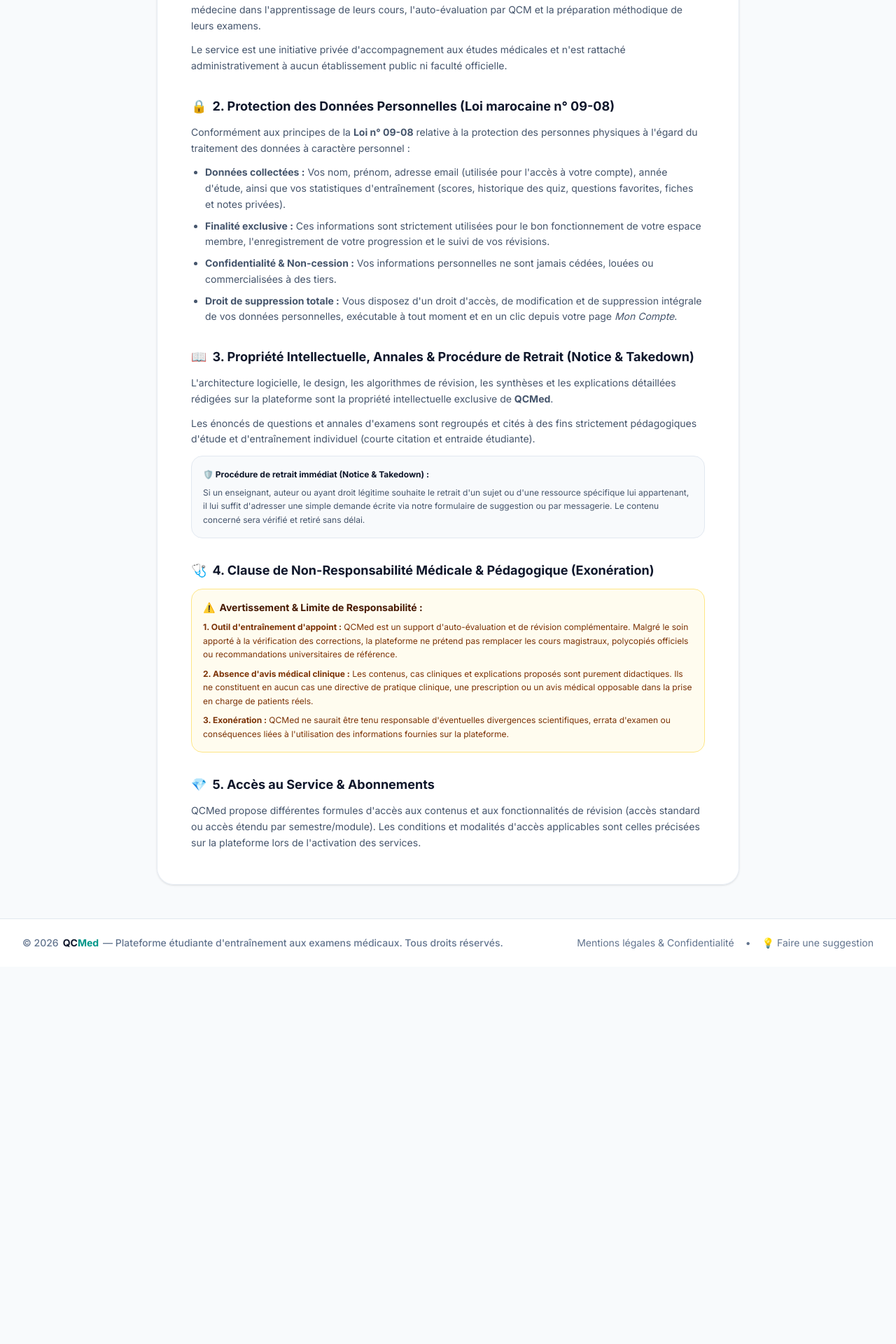
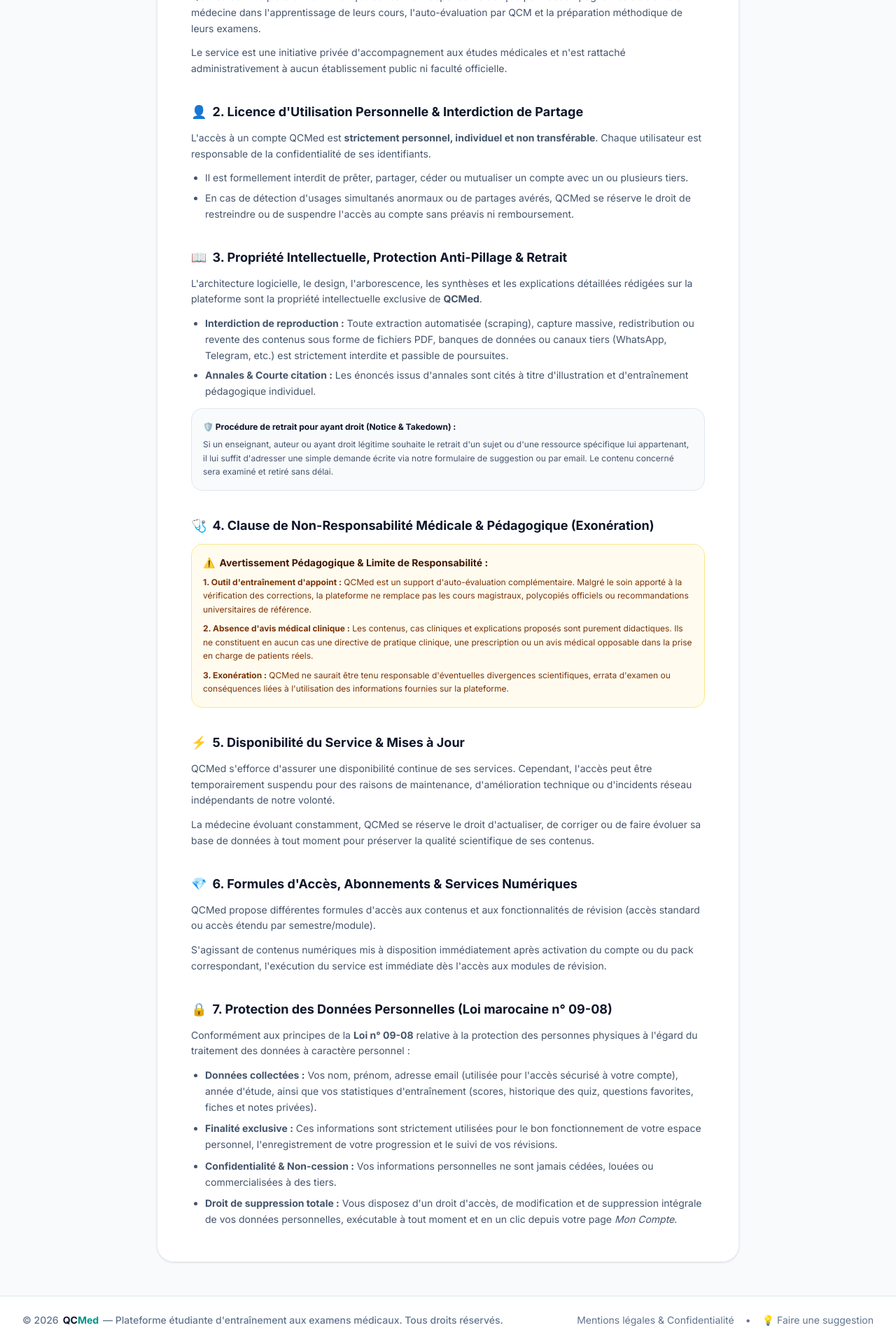
Before and after one commit to Alitoo1/projet-qcm-medecine-vercel, a Next.js app: page /mentions-legales in a window 1280 px wide. Shown: the part 389-2309 px from the top of the page at 70% size. Before the commit the page ends 1770 px from the top, so only its background shows below. Built offline with nearby package versions, Linux system fonts and the light colour scheme; no server answers.

Commit message:
Legal terms: Add comprehensive SaaS legal protections (anti-account sharing, anti-scraping, service availability, digital delivery)

```diff
--- a/src/app/(app)/mentions-legales/page.tsx
+++ b/src/app/(app)/mentions-legales/page.tsx
@@ -1,19 +1,20 @@
 export default function MentionsLegalesPage() {
   return (
     <div className="max-w-4xl mx-auto px-4 py-12 sm:px-6 lg:px-8 animate-fade-in">
-      <div className="bg-white/95 dark:bg-slate-900/95 backdrop-blur-md rounded-3xl border border-slate-200/80 dark:border-slate-800/80 p-8 sm:p-12 shadow-sm space-y-8">
+      <div className="bg-white/95 dark:bg-slate-900/95 backdrop-blur-md rounded-3xl border border-slate-200/80 dark:border-slate-800/80 p-8 sm:p-12 shadow-sm space-y-9">
         <div>
           <div className="inline-flex items-center gap-2 text-xs font-semibold text-teal-700 dark:text-teal-400 bg-teal-50 dark:bg-teal-950/60 px-3 py-1 rounded-full border border-teal-200/60 dark:border-teal-900/60 mb-3">
-            <span>⚖️</span> Informations Légales & Confidentialité
+            <span>⚖️</span> Cadre Juridique & Conditions Générales
           </div>
           <h1 className="text-3xl font-black text-slate-900 dark:text-white tracking-tight">
             Conditions d&apos;Utilisation & Politique de Confidentialité
           </h1>
           <p className="text-xs text-slate-500 dark:text-slate-400 mt-2">
-            Plateforme QCMed • Service pédagogique indépendant
+            Plateforme QCMed • Service pédagogique numérique indépendant
           </p>
         </div>
 
+        {/* 1. Nature & Objet */}
         <section className="space-y-3">
           <h2 className="text-lg font-bold text-slate-900 dark:text-white flex items-center gap-2">
             <span>🎯</span> 1. Nature & Objet du Service
@@ -26,59 +27,57 @@
           </p>
         </section>
 
+        {/* 2. Usage Personnel & Anti-Partage */}
         <section className="space-y-3">
           <h2 className="text-lg font-bold text-slate-900 dark:text-white flex items-center gap-2">
-            <span>🔒</span> 2. Protection des Données Personnelles (Loi marocaine n° 09-08)
+            <span>👤</span> 2. Licence d&apos;Utilisation Personnelle & Interdiction de Partage
           </h2>
           <p className="text-sm text-slate-600 dark:text-slate-300 leading-relaxed font-normal">
-            Conformément aux principes de la <strong>Loi n° 09-08</strong> relative à la protection des personnes physiques à l&apos;égard du traitement des données à caractère personnel :
+            L&apos;accès à un compte QCMed est <strong>strictement personnel, individuel et non transférable</strong>. Chaque utilisateur est responsable de la confidentialité de ses identifiants.
           </p>
-          <ul className="list-disc pl-5 text-sm text-slate-600 dark:text-slate-300 space-y-2 leading-relaxed font-normal">
-            <li>
-              <strong>Données collectées :</strong> Vos nom, prénom, adresse email (utilisée pour l&apos;accès à votre compte), année d&apos;étude, ainsi que vos statistiques d&apos;entraînement (scores, historique des quiz, questions favorites, fiches et notes privées).
-            </li>
-            <li>
-              <strong>Finalité exclusive :</strong> Ces informations sont strictement utilisées pour le bon fonctionnement de votre espace membre, l&apos;enregistrement de votre progression et le suivi de vos révisions.
-            </li>
-            <li>
-              <strong>Confidentialité & Non-cession :</strong> Vos informations personnelles ne sont jamais cédées, louées ou commercialisées à des tiers.
-            </li>
-            <li>
-              <strong>Droit de suppression totale :</strong> Vous disposez d&apos;un droit d&apos;accès, de modification et de suppression intégrale de vos données personnelles, exécutable à tout moment et en un clic depuis votre page <em>Mon Compte</em>.
-            </li>
+          <ul className="list-disc pl-5 text-sm text-slate-600 dark:text-slate-300 space-y-1.5 leading-relaxed font-normal">
+            <li>Il est formellement interdit de prêter, partager, céder ou mutualiser un compte avec un ou plusieurs tiers.</li>
+            <li>En cas de détection d&apos;usages simultanés anormaux ou de partages avérés, QCMed se réserve le droit de restreindre ou de suspendre l&apos;accès au compte sans préavis ni remboursement.</li>
           </ul>
         </section>
 
+        {/* 3. Propriété Intellectuelle, Anti-Scraping & Notice and Takedown */}
         <section className="space-y-3">
           <h2 className="text-lg font-bold text-slate-900 dark:text-white flex items-center gap-2">
-            <span>📖</span> 3. Propriété Intellectuelle, Annales & Procédure de Retrait (Notice & Takedown)
+            <span>📖</span> 3. Propriété Intellectuelle, Protection Anti-Pillage & Retrait
           </h2>
           <p className="text-sm text-slate-600 dark:text-slate-300 leading-relaxed font-normal">
-            L&apos;architecture logicielle, le design, les algorithmes de révision, les synthèses et les explications détaillées rédigées sur la plateforme sont la propriété intellectuelle exclusive de <strong>QCMed</strong>.
+            L&apos;architecture logicielle, le design, l&apos;arborescence, les synthèses et les explications détaillées rédigées sur la plateforme sont la propriété intellectuelle exclusive de <strong>QCMed</strong>.
           </p>
-          <p className="text-sm text-slate-600 dark:text-slate-300 leading-relaxed font-normal">
-            Les énoncés de questions et annales d&apos;examens sont regroupés et cités à des fins strictement pédagogiques d&apos;étude et d&apos;entraînement individuel (courte citation et entraide étudiante).
-          </p>
+          <ul className="list-disc pl-5 text-sm text-slate-600 dark:text-slate-300 space-y-1.5 leading-relaxed font-normal">
+            <li>
+              <strong>Interdiction de reproduction :</strong> Toute extraction automatisée (scraping), capture massive, redistribution ou revente des contenus sous forme de fichiers PDF, banques de données ou canaux tiers (WhatsApp, Telegram, etc.) est strictement interdite et passible de poursuites.
+            </li>
+            <li>
+              <strong>Annales & Courte citation :</strong> Les énoncés issus d&apos;annales sont cités à titre d&apos;illustration et d&apos;entraînement pédagogique individuel.
+            </li>
+          </ul>
           <div className="p-4 rounded-2xl bg-slate-50 dark:bg-slate-800/60 border border-slate-200 dark:border-slate-700/60 text-xs text-slate-600 dark:text-slate-300 space-y-1.5 leading-relaxed font-normal">
             <p className="font-bold text-slate-900 dark:text-white">
-              🛡️ Procédure de retrait immédiat (Notice & Takedown) :
+              🛡️ Procédure de retrait pour ayant droit (Notice & Takedown) :
             </p>
             <p>
-              Si un enseignant, auteur ou ayant droit légitime souhaite le retrait d&apos;un sujet ou d&apos;une ressource spécifique lui appartenant, il lui suffit d&apos;adresser une simple demande écrite via notre formulaire de suggestion ou par messagerie. Le contenu concerné sera vérifié et retiré sans délai.
+              Si un enseignant, auteur ou ayant droit légitime souhaite le retrait d&apos;un sujet ou d&apos;une ressource spécifique lui appartenant, il lui suffit d&apos;adresser une simple demande écrite via notre formulaire de suggestion ou par email. Le contenu concerné sera examiné et retiré sans délai.
             </p>
           </div>
         </section>
 
+        {/* 4. Non-Responsabilité Médicale */}
         <section className="space-y-3">
           <h2 className="text-lg font-bold text-slate-900 dark:text-white flex items-center gap-2">
             <span>🩺</span> 4. Clause de Non-Responsabilité Médicale & Pédagogique (Exonération)
           </h2>
           <div className="p-4 rounded-2xl bg-amber-50/80 dark:bg-amber-950/40 border border-amber-200 dark:border-amber-900/60 text-xs text-amber-900 dark:text-amber-200 space-y-2 leading-relaxed font-normal">
             <p className="font-bold text-amber-950 dark:text-amber-100 flex items-center gap-1.5 text-sm">
-              <span>⚠️</span> Avertissement & Limite de Responsabilité :
+              <span>⚠️</span> Avertissement Pédagogique & Limite de Responsabilité :
             </p>
             <p>
-              <strong>1. Outil d&apos;entraînement d&apos;appoint :</strong> QCMed est un support d&apos;auto-évaluation et de révision complémentaire. Malgré le soin apporté à la vérification des corrections, la plateforme ne prétend pas remplacer les cours magistraux, polycopiés officiels ou recommandations universitaires de référence.
+              <strong>1. Outil d&apos;entraînement d&apos;appoint :</strong> QCMed est un support d&apos;auto-évaluation complémentaire. Malgré le soin apporté à la vérification des corrections, la plateforme ne remplace pas les cours magistraux, polycopiés officiels ou recommandations universitaires de référence.
             </p>
             <p>
               <strong>2. Absence d&apos;avis médical clinique :</strong> Les contenus, cas cliniques et explications proposés sont purement didactiques. Ils ne constituent en aucun cas une directive de pratique clinique, une prescription ou un avis médical opposable dans la prise en charge de patients réels.
@@ -89,13 +88,54 @@
           </div>
         </section>
 
+        {/* 5. Disponibilité & Maintenance */}
         <section className="space-y-3">
           <h2 className="text-lg font-bold text-slate-900 dark:text-white flex items-center gap-2">
-            <span>💎</span> 5. Accès au Service & Abonnements
+            <span>⚡</span> 5. Disponibilité du Service & Mises à Jour
           </h2>
           <p className="text-sm text-slate-600 dark:text-slate-300 leading-relaxed font-normal">
-            QCMed propose différentes formules d&apos;accès aux contenus et aux fonctionnalités de révision (accès standard ou accès étendu par semestre/module). Les conditions et modalités d&apos;accès applicables sont celles précisées sur la plateforme lors de l&apos;activation des services.
+            QCMed s&apos;efforce d&apos;assurer une disponibilité continue de ses services. Cependant, l&apos;accès peut être temporairement suspendu pour des raisons de maintenance, d&apos;amélioration technique ou d&apos;incidents réseau indépendants de notre volonté.
           </p>
+          <p className="text-sm text-slate-600 dark:text-slate-300 leading-relaxed font-normal">
+            La médecine évoluant constamment, QCMed se réserve le droit d&apos;actualiser, de corriger ou de faire évoluer sa base de données à tout moment pour préserver la qualité scientifique de ses contenus.
+          </p>
+        </section>
+
+        {/* 6. Formules d'Accès & Contenus Numériques */}
+        <section className="space-y-3">
+          <h2 className="text-lg font-bold text-slate-900 dark:text-white flex items-center gap-2">
+            <span>💎</span> 6. Formules d&apos;Accès, Abonnements & Services Numériques
+          </h2>
+          <p className="text-sm text-slate-600 dark:text-slate-300 leading-relaxed font-normal">
+            QCMed propose différentes formules d&apos;accès aux contenus et aux fonctionnalités de révision (accès standard ou accès étendu par semestre/module).
+          </p>
+          <p className="text-sm text-slate-600 dark:text-slate-300 leading-relaxed font-normal">
+            S&apos;agissant de contenus numériques mis à disposition immédiatement après activation du compte ou du pack correspondant, l&apos;exécution du service est immédiate dès l&apos;accès aux modules de révision.
+          </p>
+        </section>
+
+        {/* 7. Protection des Données Personnelles */}
+        <section className="space-y-3">
+          <h2 className="text-lg font-bold text-slate-900 dark:text-white flex items-center gap-2">
+            <span>🔒</span> 7. Protection des Données Personnelles (Loi marocaine n° 09-08)
+          </h2>
+          <p className="text-sm text-slate-600 dark:text-slate-300 leading-relaxed font-normal">
+            Conformément aux principes de la <strong>Loi n° 09-08</strong> relative à la protection des personnes physiques à l&apos;égard du traitement des données à caractère personnel :
+          </p>
+          <ul className="list-disc pl-5 text-sm text-slate-600 dark:text-slate-300 space-y-2 leading-relaxed font-normal">
+            <li>
+              <strong>Données collectées :</strong> Vos nom, prénom, adresse email (utilisée pour l&apos;accès sécurisé à votre compte), année d&apos;étude, ainsi que vos statistiques d&apos;entraînement (scores, historique des quiz, questions favorites, fiches et notes privées).
+            </li>
+            <li>
+              <strong>Finalité exclusive :</strong> Ces informations sont strictement utilisées pour le bon fonctionnement de votre espace personnel, l&apos;enregistrement de votre progression et le suivi de vos révisions.
+            </li>
+            <li>
+              <strong>Confidentialité & Non-cession :</strong> Vos informations personnelles ne sont jamais cédées, louées ou commercialisées à des tiers.
+            </li>
+            <li>
+              <strong>Droit de suppression totale :</strong> Vous disposez d&apos;un droit d&apos;accès, de modification et de suppression intégrale de vos données personnelles, exécutable à tout moment et en un clic depuis votre page <em>Mon Compte</em>.
+            </li>
+          </ul>
         </section>
       </div>
     </div>
```
